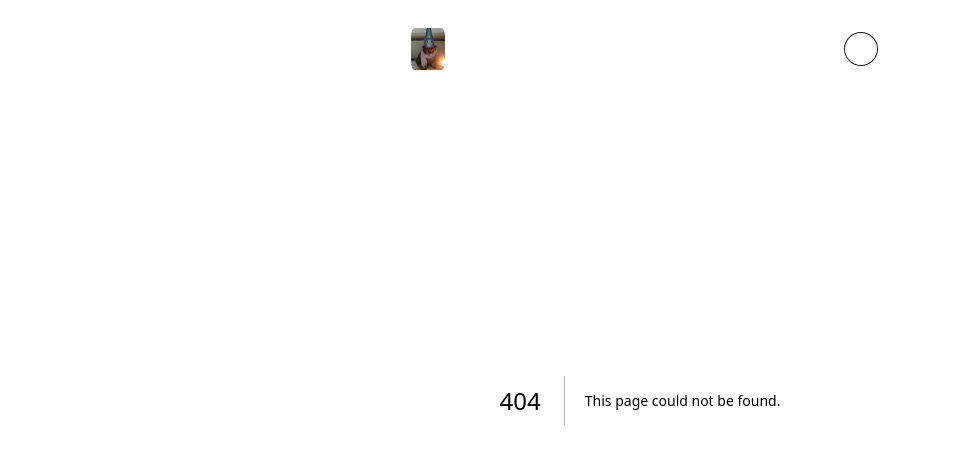
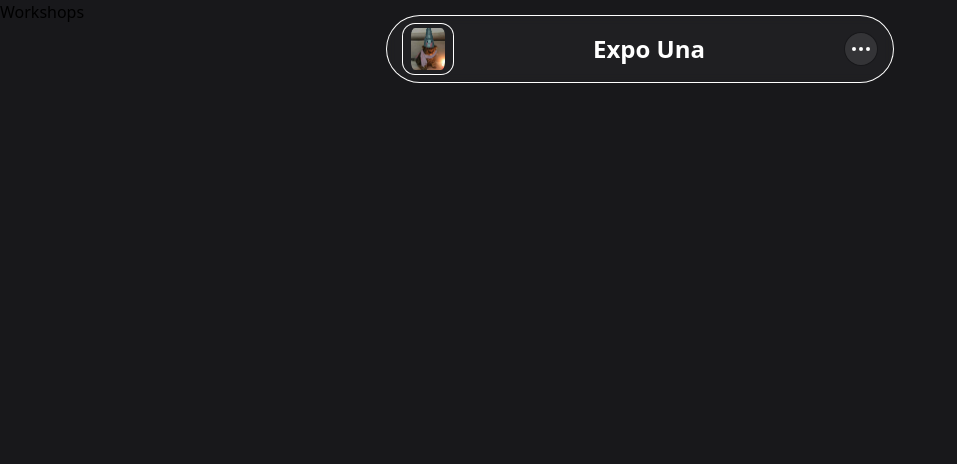
Before and after one commit to rodrigueslucas062/exp-una, a Next.js app: page /workshops in a window 1280 px wide. Before the commit this address had no page. Shown: the top 464 px of the page, without its empty margins (0-957 px from the left). Built offline with nearby package versions, Linux system fonts and the light colour scheme.

Commit message:
🚧🚀 New pages

```diff
--- /dev/null
+++ b/src/pages/apresentacoes.js
@@ -0,0 +1,7 @@
+export default function Apresentacoes() {
+    return(
+        <div>
+           Apresentacoes
+        </div>
+    )
+}
--- /dev/null
+++ b/src/pages/palestras.js
@@ -0,0 +1,7 @@
+export default function Palestras() {
+    return(
+        <div>
+            Palestras
+        </div>
+    )
+}
--- /dev/null
+++ b/src/pages/workshops.js
@@ -0,0 +1,7 @@
+export default function Workshops() {
+    return(
+        <div>
+            Workshops
+        </div>
+    )
+}
```
